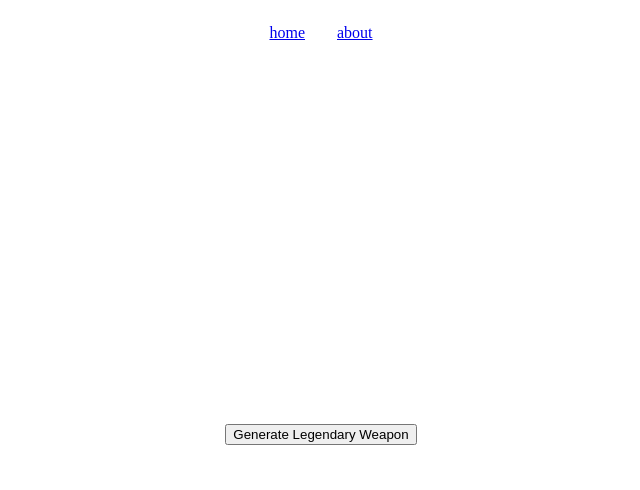
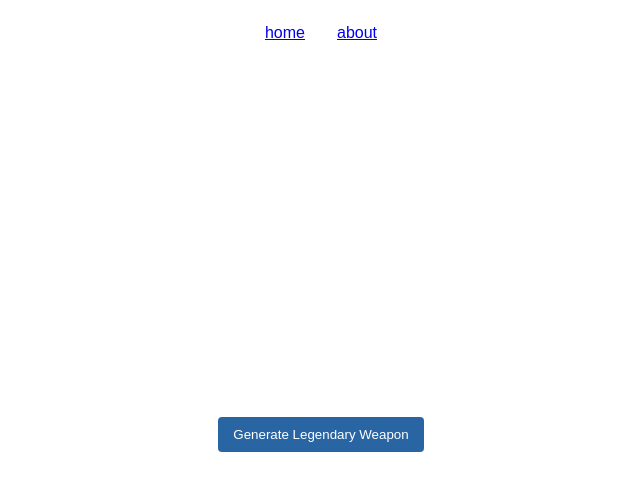
Before and after one commit to zheckert/svelte-weapon-generator, a SvelteKit app: page / in a window 1280 px wide. Shown: the top 490 px of the page, without its empty margins (319-959 px from the left). Built offline with nearby package versions, Linux system fonts and the light colour scheme.

Commit message:
Add quick styling onceover (#4)

```diff
--- a/src/routes/+page.svelte
+++ b/src/routes/+page.svelte
@@ -49,6 +49,22 @@
     .placeholder {
     visibility: hidden;
     height: 1em;
-  }
+    }
 
+    button {
+      padding: 10px 15px;
+      background-color: #2a65a3;
+      color: #ffffff;
+      border: none;
+      border-radius: 4px;
+      cursor: pointer;
+    }
+
+    button:hover {
+    background-color: #2980b9;
+    }
+
+    :global(body) {
+    font-family: 'Arial', sans-serif;
+}
   </style>
```
